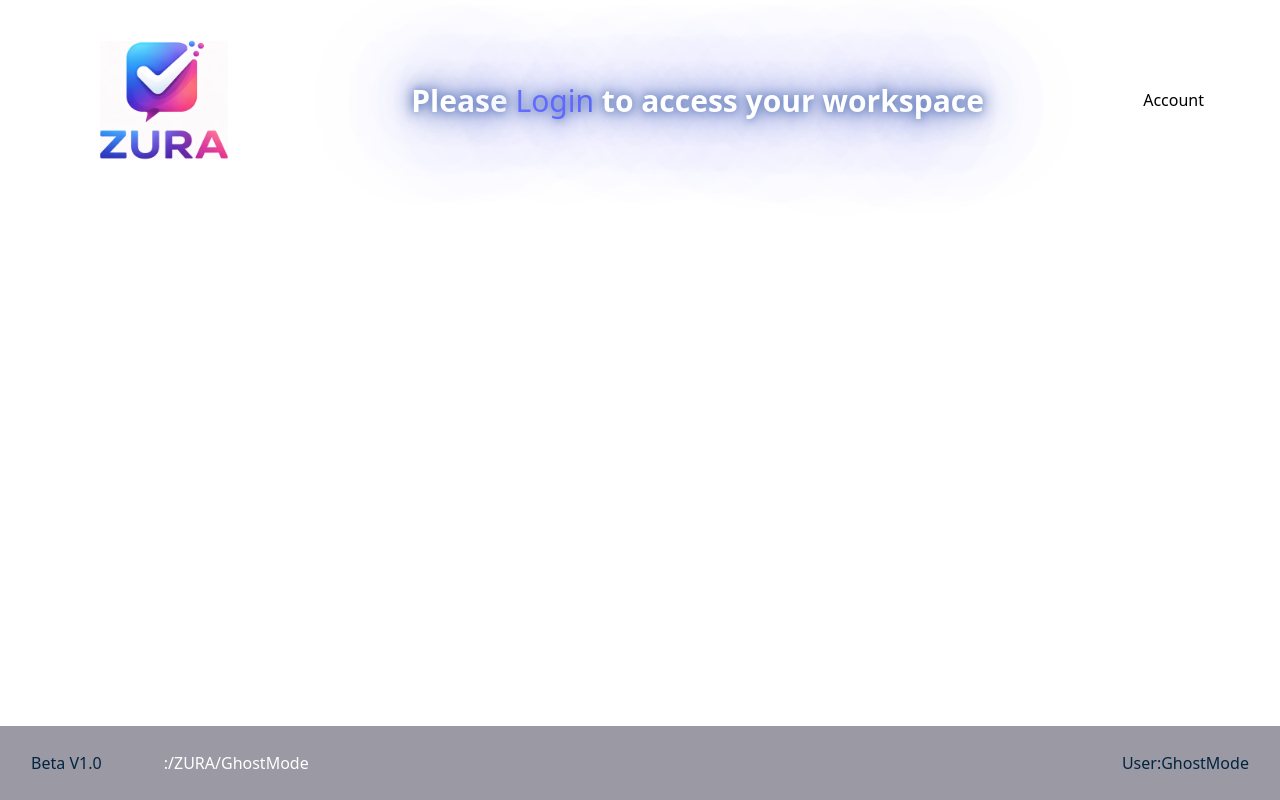
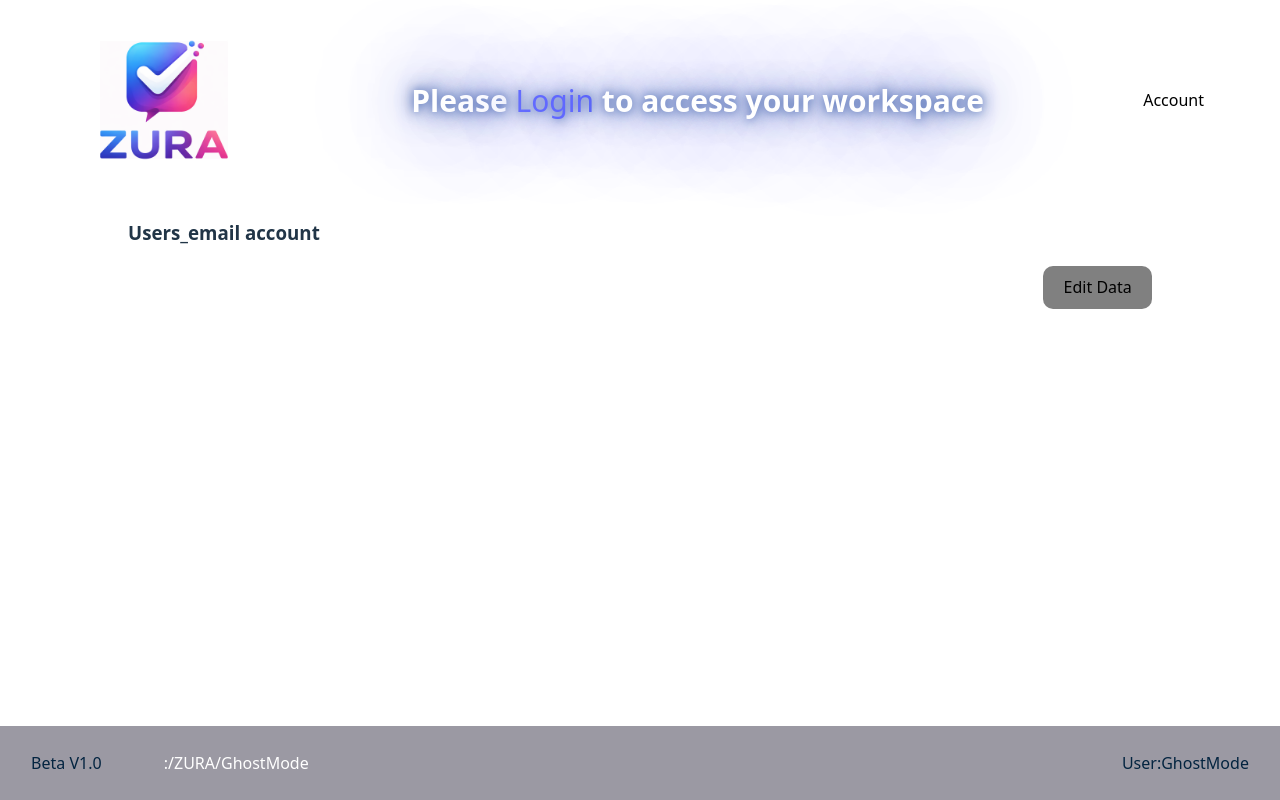
Before and after one commit to SPAWNKID19XX/ZURA, a React (Vite) app in the folder client/: page /my_account in a window 1280 px wide. Built offline with nearby package versions, Linux system fonts and the light colour scheme.

Commit message:
[ADD] MyAccountPage and MyAccountForm and connect them

```diff
--- a/client/src/App.tsx
+++ b/client/src/App.tsx
@@ -4,6 +4,7 @@ import { NavBar } from "./components/nav-bar/nav-bar"
 import { Footer } from "./components/footer/footer"
 import { LoginPage } from './pages/login-page/LoginPage'
 import { SignupPage } from './pages/signup-page/SignupPage'
+import { MyAccountPage } from './pages/my-account-page/MyAccountPage'
 function App() {
   return (
     <>
@@ -12,6 +13,7 @@ function App() {
         <Route path="/" element={<div>Главная страница Zura</div>} />
         <Route path="/login" element={<LoginPage />} />
         <Route path="/signup" element={<SignupPage />} />
+        <Route path="/my_account" element={<MyAccountPage />} />
       </Routes>
       <Footer />
     </>
--- /dev/null
+++ b/client/src/components/account-form/MyAccountForm.tsx
@@ -0,0 +1,24 @@
+import {styles} from "./MyAccountForm.module.css"
+
+interface MyData {
+    email: string,
+    first_name: string,
+    last_name: string,
+    is_superuser: boolean,
+    is_staff: boolean,
+    is_employee: boolean,
+
+
+}
+
+export function MyAccountForm() {
+    return (
+    <>
+        <form>
+            <h3>Users_email account</h3>
+
+            <button>Edit Data</button>
+        </form>
+    </>
+    );
+}
--- a/client/src/components/nav-bar/nav-bar.tsx
+++ b/client/src/components/nav-bar/nav-bar.tsx
@@ -105,13 +105,9 @@ export function NavBar () {
                             <Link
                                 className={styles.account_link}
                                 to="/my_account"
-                                onClick={() => {
-                                    logout();
-                                }}
                             >
                                 {user.email}
                             </Link>
-                            <a className={styles.account_link} href="#"></a>
                             <Link
                                 className={styles.account_link}
                                 to="/login"
--- a/client/src/components/signup-form/SignupForm.tsx
+++ b/client/src/components/signup-form/SignupForm.tsx
@@ -35,6 +35,9 @@ export function SignupForm() {
         }));
 
     }
+
+    console.log(serverError);
+
 
     const handleSubmite = async (e: React.FormEvent) => {
 
--- /dev/null
+++ b/client/src/pages/my-account-page/MyAccountPage.module.css
@@ -0,0 +1,4 @@
+.form_container {
+    width: 80%;
+    margin: 0 auto ;
+}
--- /dev/null
+++ b/client/src/pages/my-account-page/MyAccountPage.tsx
@@ -0,0 +1,9 @@
+import { MyAccountForm } from "../../components/account-form/MyAccountForm"
+import styles from "./MyAccountPage.module.css"
+export function MyAccountPage() {
+    return (
+        <div className={styles.form_container}>
+            <MyAccountForm />
+        </div>
+    )
+}
```
Also changed, not shown: client/src/components/account-form/MyAccountForm.module.css (added).
